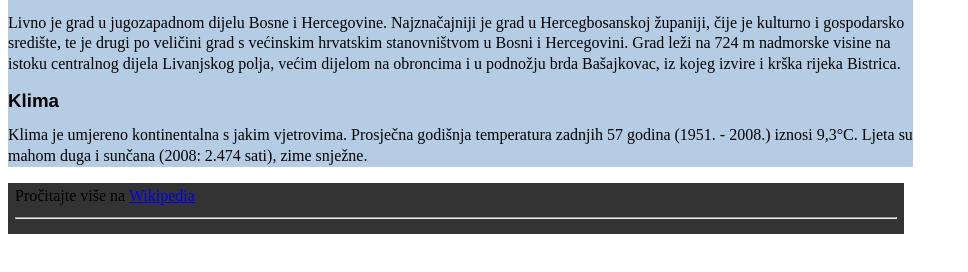
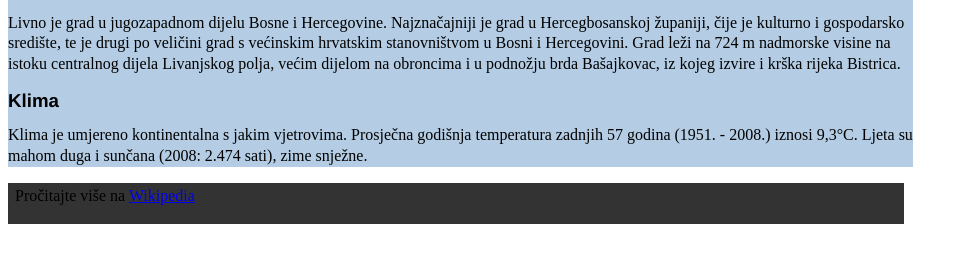
Before and after one commit to sestoantonela/kont, a plain HTML site: page index.html in a window 1280 px wide. Shown: the part 138-410 px from the top of the page, without its empty margins (0-968 px from the left). Drawn offline with Linux system fonts and the light colour scheme.

Commit message:
Update index.html

```diff
--- a/index.html
+++ b/index.html
@@ -71,7 +71,7 @@
    <left><td> <div id="link"class="p">Pročitajte više na <a class="p" href="https://hr.wikipedia.org/wiki/Livno">Wikipedia</p>
    </table>
    </thead>
-    <hr style="border:5;">
+
 
 </body>
 </html>
```
